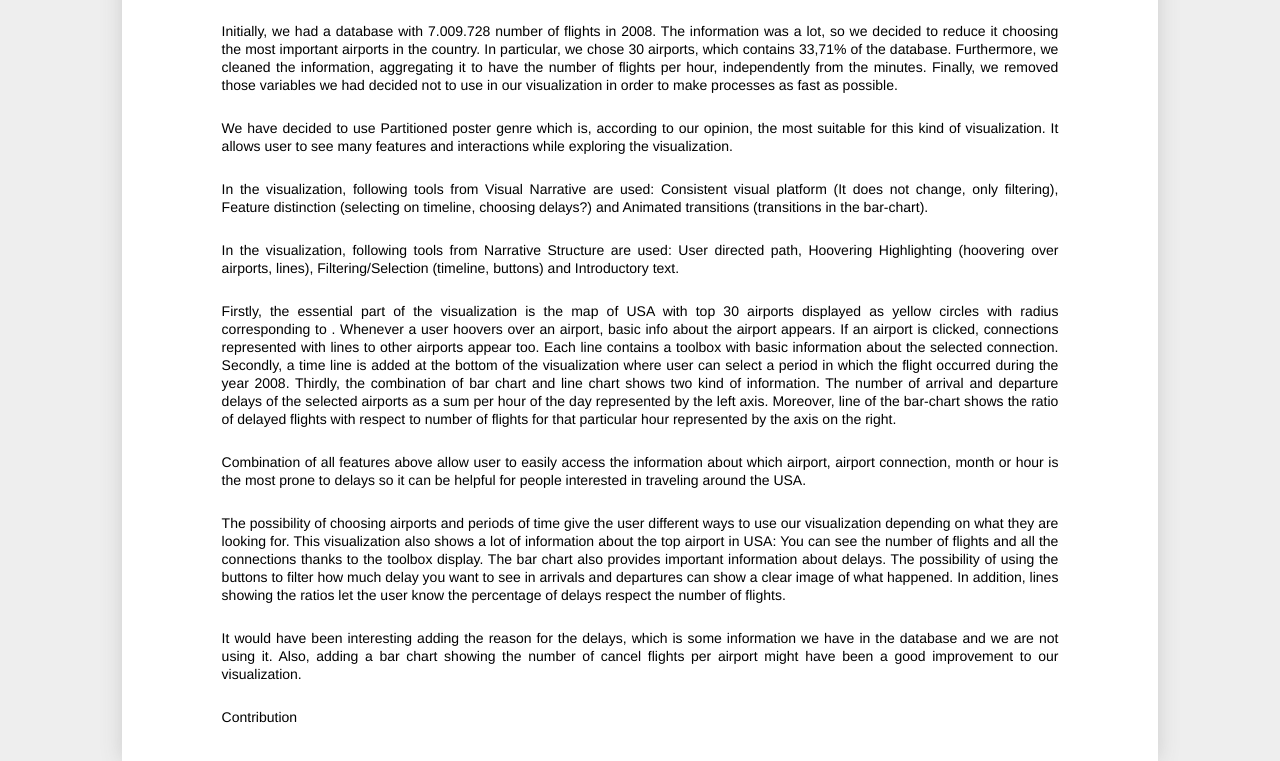
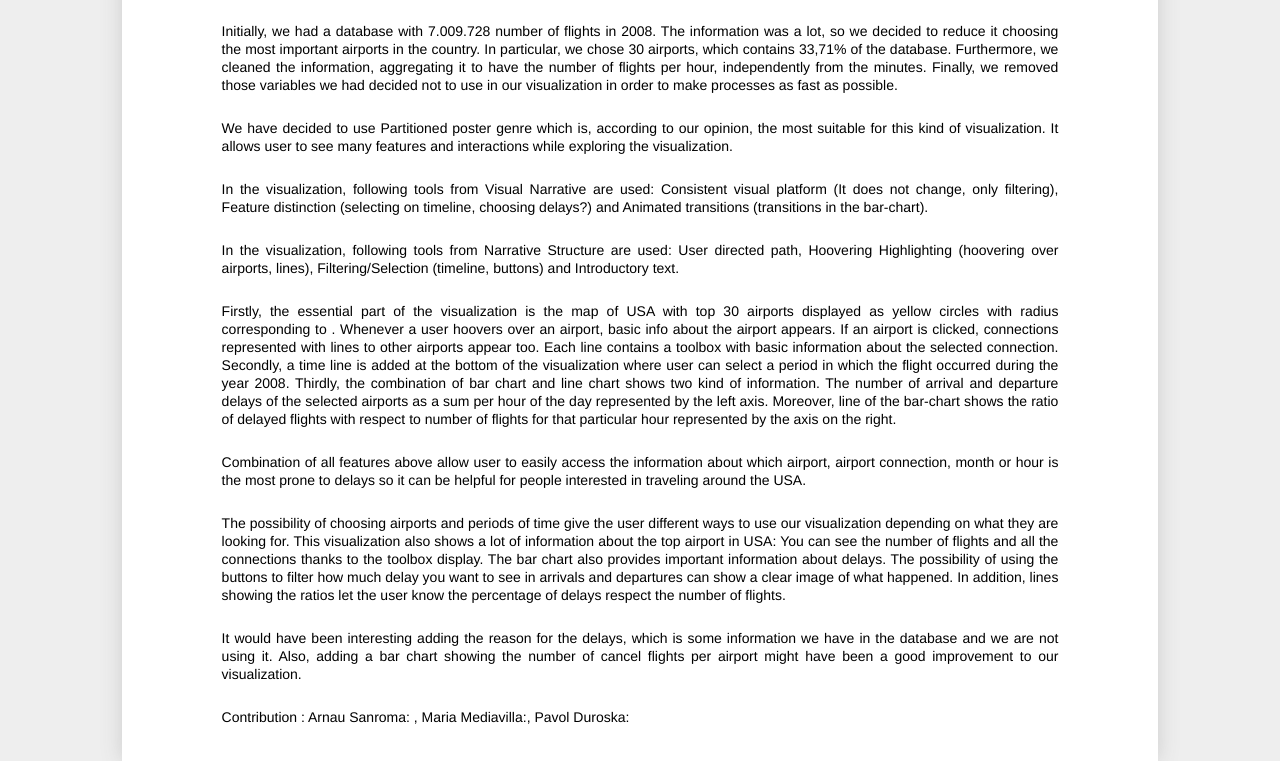
Before and after one commit to palkoduroska/palkoduroska.github.io, a plain HTML site: page index.html in a window 1280 px wide. Shown: the part 438-1199 px from the top of the page. Drawn offline with Linux system fonts and the light colour scheme.

Commit message:
Update index.html

```diff
--- a/index.html
+++ b/index.html
@@ -78,7 +78,7 @@
 
 	<p align="justify"> The possibility of choosing airports and periods of time give the user different ways to use our visualization depending on what they are looking for. This visualization also shows a lot of information about the top airport in USA: You can see the number of flights and all the connections thanks to the toolbox display. The bar chart also provides important information about delays. The possibility of using the buttons to filter how much delay you want to see in arrivals and departures can show a clear image of what happened. In addition, lines showing the ratios let the user know the percentage of delays respect the number of flights. </p>
 	<p align="justify"> It would have been interesting adding the reason for the delays, which is some information we have in the database and we are not using it. Also, adding a bar chart showing the number of cancel flights per airport might have been a good improvement to our visualization. </p>
-	<p align="justify"> Contribution </p>
+	<p align="justify"> Contribution : Arnau Sanroma: , Maria Mediavilla:, Pavol Duroska: </p>
 			</div>
 
 </div>
```
